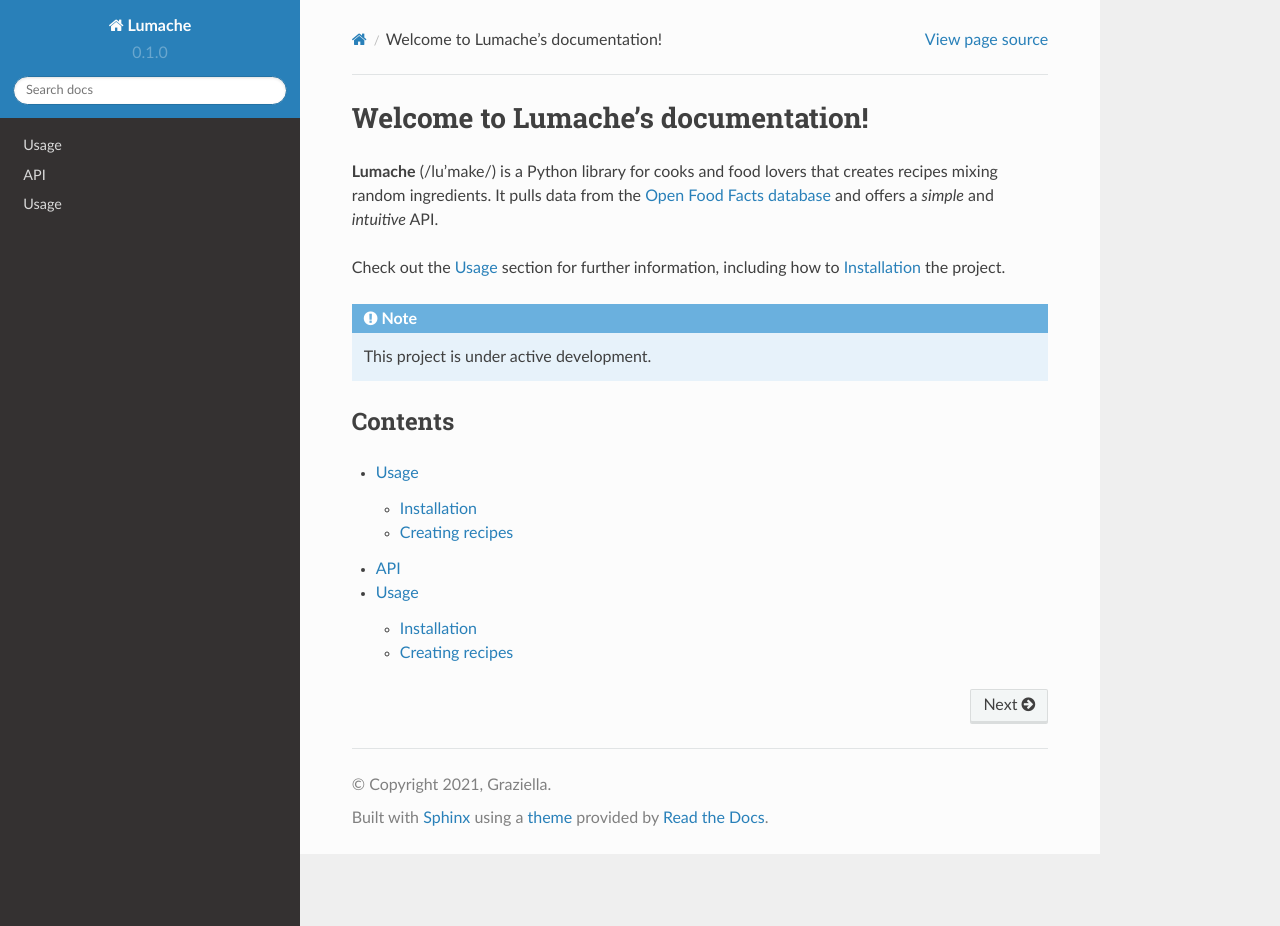
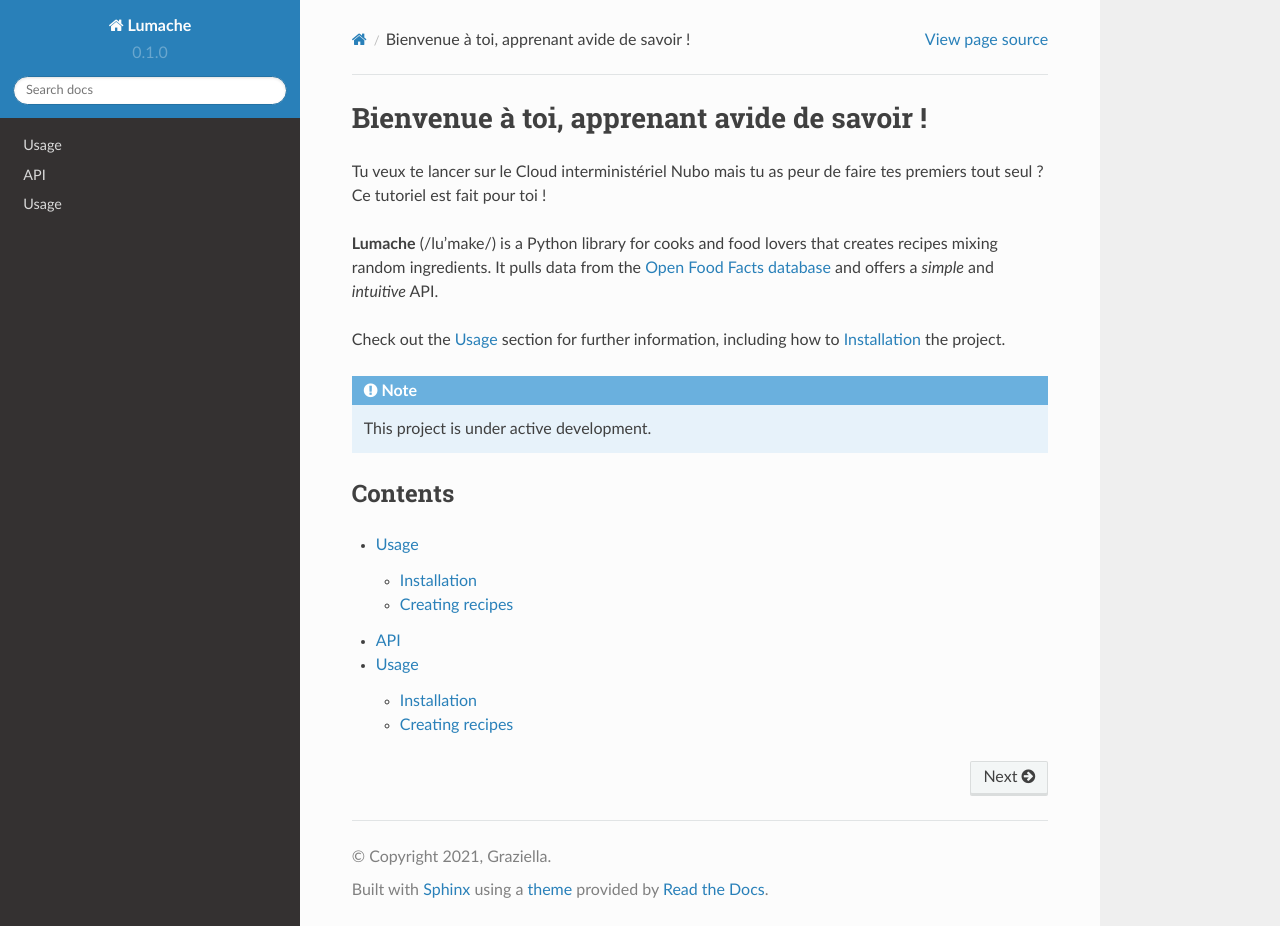
Before and after one commit to moussmo/Nubo_quest, a Sphinx documentation site: the page built from docs/source/index.rst, in a window 1280 px wide and 926 px high. Built offline with Sphinx 7.4.7 and the Read the Docs theme 2.0.0, drawn with Linux system fonts in a browser that asks for light colours.

Commit message:
Update index.rst

```diff
--- a/docs/source/index.rst
+++ b/docs/source/index.rst
@@ -1,5 +1,9 @@
-Welcome to Lumache's documentation!
+Bienvenue à toi, apprenant avide de savoir !
 ===================================
+
+Tu veux te lancer sur le Cloud interministériel Nubo mais tu as peur de faire tes premiers tout seul ?
+Ce tutoriel est fait pour toi !
+
 
 **Lumache** (/lu'make/) is a Python library for cooks and food lovers
 that creates recipes mixing random ingredients.
```
